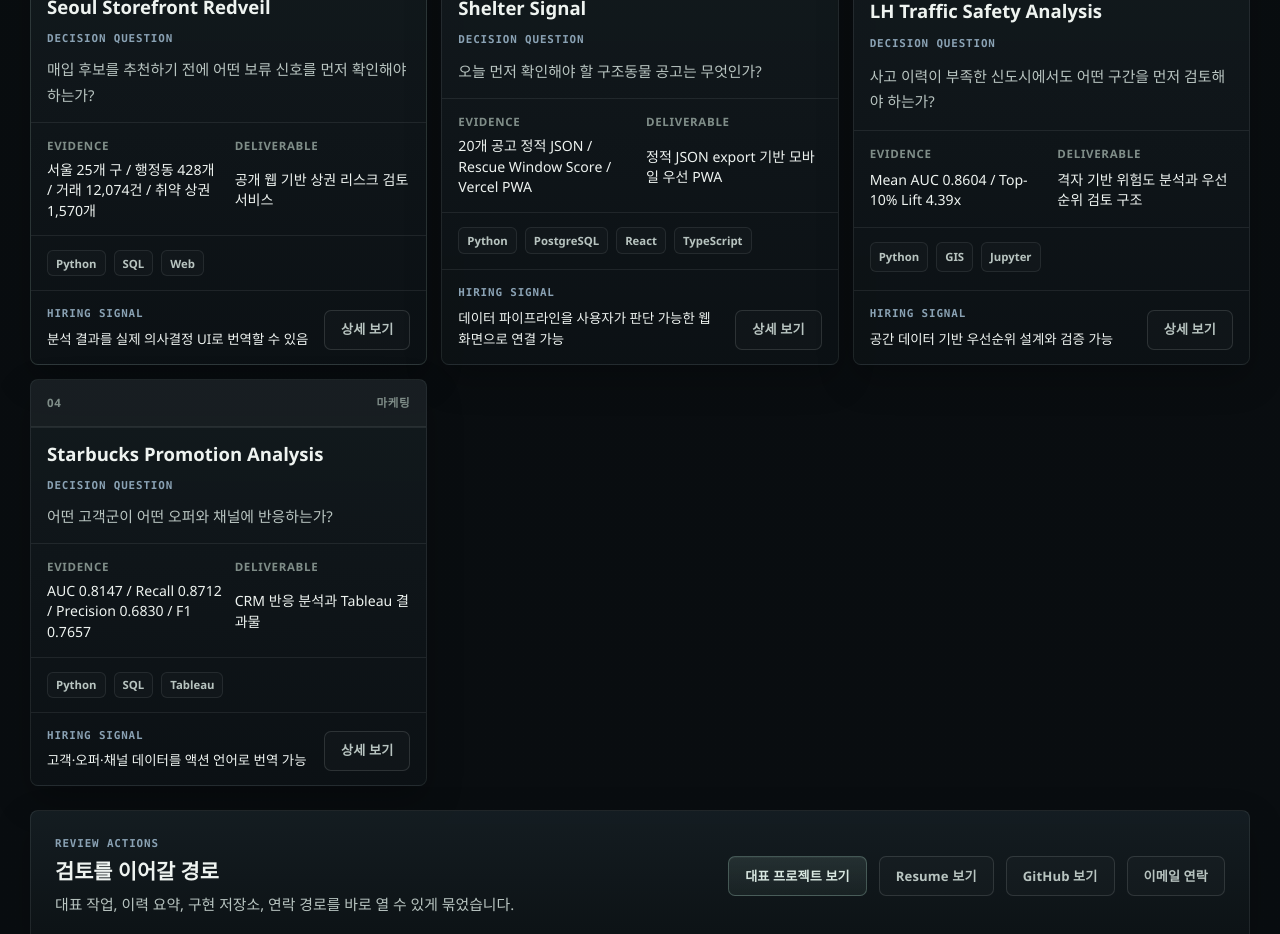
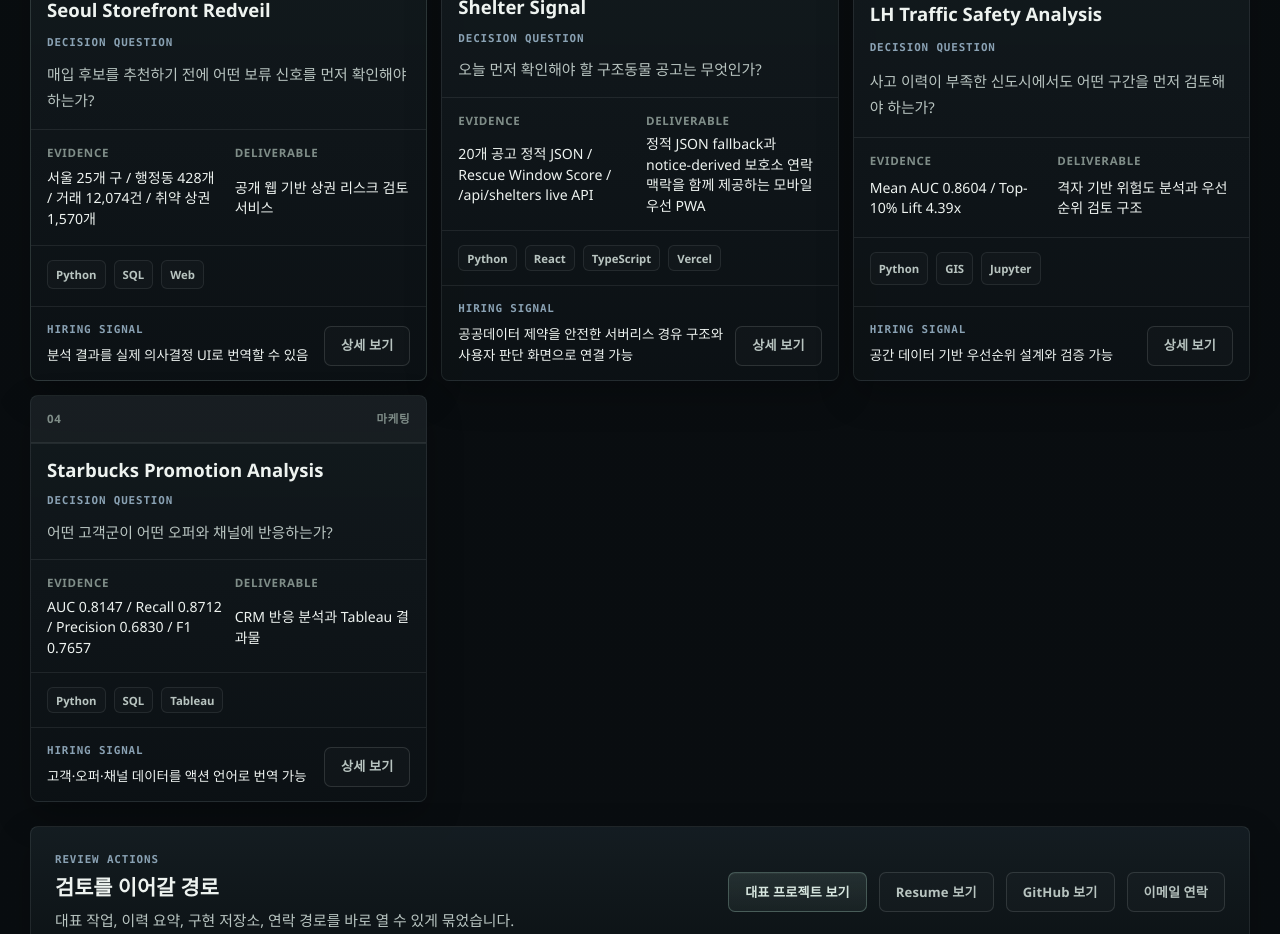
Before and after one commit to dffxonnb-cyber/signal-archive, a Next.js app: page / in a window 1280 px wide. Shown: the part 1440-2374 px from the top of the page. Built offline with nearby package versions, Linux system fonts and the light colour scheme.

Commit message:
docs: update Shelter Signal portfolio entry

```diff
--- a/content/projects.ts
+++ b/content/projects.ts
@@ -277,47 +277,47 @@ export const projects: Project[] = [
     category: "대표 프로젝트",
     primaryDomain: "공공데이터",
     summary:
-      "구조동물 공고의 보호 종료일과 데이터 신호를 기반으로\n우선 확인 공고를 정리하는 공공데이터 PWA입니다.",
+      "공공데이터 구조동물 공고에서 보호소 연락 맥락을 추출해\n우선 확인 공고와 함께 정리하는 PWA입니다.",
     period: "2026",
     format: "개인 프로젝트",
     domains: ["공공데이터", "구조동물", "데이터 파이프라인", "PWA"],
-    role: ["데이터 파이프라인 설계", "SQL 모델링", "PWA 구현"],
+    role: ["데이터 파이프라인 설계", "서버리스 API 연결", "PWA 구현"],
     filterTools: ["Python", "SQL", "React"],
-    cardTools: ["Python", "PostgreSQL", "React", "TypeScript"],
-    stack: ["Python", "PostgreSQL", "SQL", "Vite", "React", "TypeScript", "Vercel"],
+    cardTools: ["Python", "React", "TypeScript", "Vercel"],
+    stack: ["Python", "SQL", "Vite", "React", "TypeScript", "Vercel"],
     problemTypes: ["우선순위 판단", "의사결정 도구"],
-    coreTags: ["Public Data", "PostgreSQL", "SQL", "React", "TypeScript", "PWA", "Vercel"],
-    badges: ["Featured", "Public Data", "PWA", "Static JSON"],
+    coreTags: ["Public Data", "Serverless API", "SQL", "React", "TypeScript", "PWA", "Vercel"],
+    badges: ["Featured", "Public Data", "PWA", "Live API"],
     context:
       "구조동물 공고는 보호 종료일, 지역, 보호소 연락처, 사진 여부가 흩어져 있어 오늘 먼저 확인할 공고를 빠르게 고르기 어렵습니다. 단순 최신순 목록보다 보호 종료 신호를 기준으로 다시 정리하는 화면이 필요했습니다.",
     outcome:
-      "공공 구조동물 데이터를 수집·정제하고, 보호 종료일까지 남은 시간과 데이터 신호를 바탕으로 Rescue Window Score를 계산해 모바일 우선 PWA로 시각화했습니다. 배포 버전은 live backend가 아니라 export된 정적 JSON 데이터를 사용합니다.",
+      "공공 구조동물 데이터를 수집·정제하고, 보호 종료일까지 남은 시간과 데이터 신호를 바탕으로 Rescue Window Score를 계산해 모바일 우선 PWA로 시각화했습니다. V1 배포는 공고 목록과 지역 신호에는 정적 JSON fallback을 유지하고, `/api/shelters` Vercel 서버리스 route로 data.go.kr 구조동물 공고 API를 호출해 보호소 연락 맥락을 제공합니다.",
     supportingLine:
       "보호 종료일까지 남은 시간과 데이터 신호를 기반으로\n먼저 확인할 구조동물 공고를 정리한 PWA",
     review: {
       decisionQuestion: "오늘 먼저 확인해야 할 구조동물 공고는 무엇인가?",
-      myRole: "공공 API 점검, PostgreSQL 파이프라인, SQL summary view, React PWA 구현",
-      evidence: "20개 공고 정적 JSON / Rescue Window Score / Vercel PWA",
-      deliverable: "정적 JSON export 기반 모바일 우선 PWA",
-      hiringSignal: "데이터 파이프라인을 사용자가 판단 가능한 웹 화면으로 연결 가능",
+      myRole: "공공 API 점검, 정적 JSON fallback, Vercel 서버리스 API route, React PWA 구현",
+      evidence: "20개 공고 정적 JSON / Rescue Window Score / /api/shelters live API",
+      deliverable: "정적 JSON fallback과 notice-derived 보호소 연락 맥락을 함께 제공하는 모바일 우선 PWA",
+      hiringSignal: "공공데이터 제약을 안전한 서버리스 경유 구조와 사용자 판단 화면으로 연결 가능",
     },
     decisionMoment: {
       originalQuestion: "구조동물 공고를 어떻게 조회할 것인가?",
       reframedQuestion: "보호 종료가 가까운 공고를 어떻게 먼저 확인하게 만들 것인가?",
       keyEvidence: "공고 종료일, 진행 상태, 사진·연락처 신호를 조합한 Rescue Window Score",
-      finalDeliverable: "static JSON export bridge와 Vite React PWA",
-      proves: "공공데이터 제약을 드러낸 상태로 데이터 제품형 MVP를 끝까지 구성할 수 있음",
+      finalDeliverable: "static JSON fallback, Vercel /api/shelters route, Vite React PWA",
+      proves: "공공데이터 제약을 드러낸 상태로 live API와 fallback을 함께 갖춘 데이터 제품형 MVP를 구성할 수 있음",
     },
     cardBrief: {
       problem:
         "공고 종료일과 보호소 정보가 흩어져 있어 사용자가 우선 확인 공고를 빠르게 고르기 어려움.",
       method:
-        "공공 구조동물 데이터를 수집·정제하고, 보호 종료일까지 남은 시간과 데이터 신호를 바탕으로 Rescue Window Score를 계산함.",
+        "공공 구조동물 데이터를 수집·정제하고, Vercel 서버리스 route에서 data.go.kr 공고 API의 보호소 관련 필드를 안전하게 요약함.",
       output: [
         "Rescue Window Score",
         "정적 JSON export bridge",
+        "notice-derived 보호소 연락 요약",
         "모바일 우선 PWA",
-        "Vercel 배포",
       ],
     },
     metrics: [
@@ -332,7 +332,7 @@ export const projects: Project[] = [
       },
       {
         label: "데이터 구조",
-        value: "PostgreSQL raw rescued animal table, SQL models, summary views 구성",
+        value: "정적 JSON export schema, summary records, API response normalization 구성",
       },
       {
         label: "우선순위 신호",
@@ -340,7 +340,7 @@ export const projects: Project[] = [
       },
       {
         label: "배포 방식",
-        value: "현재 배포 버전은 live backend가 아닌 exported static JSON 데이터를 사용",
+        value: "공고 목록은 exported static JSON을 우선 사용하고, 보호소 연락 맥락은 Vercel /api/shelters route로 조회",
       },
       {
         label: "화면 범위",
@@ -355,26 +355,28 @@ export const projects: Project[] = [
           "보호 종료가 가까운 공고는 시간이 중요한데, 사용자가 매번 전체 목록을 훑는 방식으로는 우선 확인 대상을 놓치기 쉽기 때문입니다.",
       },
       dataMethod: {
-        dataTypes: ["구조동물 공공 API 응답", "mock rescued animal 데이터", "SQL summary view"],
+        dataTypes: ["data.go.kr 구조동물 공고 API 응답", "mock rescued animal 데이터", "정적 JSON fallback"],
         process: [
-          "공공 API 응답을 DB 필드로 정규화하고 raw 테이블 구조를 설계",
-          "SQL model과 summary view에서 Rescue Window Score와 지역별 신호 계산",
-          "앱에서 읽을 수 있도록 정적 JSON으로 export하고 PWA 화면에 연결",
+          "공공 API 응답과 mock 데이터를 앱에서 읽을 수 있는 정적 JSON으로 export",
+          "Rescue Window Score와 지역별 신호를 계산해 공고 우선순위 화면에 연결",
+          "Vercel 서버리스 API route에서 `careNm`, `careTel`, `careAddr`, `orgNm` 필드를 추출하고 dedupe",
         ],
-        metrics: ["보호 종료일까지 남은 일수", "공고 진행 상태", "사진·보호소 연락처·특이사항 신호"],
+        metrics: ["보호 종료일까지 남은 일수", "공고 진행 상태", "사진·보호소 연락처·특이사항 신호", "notice-derived shelter/contact count"],
       },
       limitations: [
-        "현재 배포 버전은 `app/public/data/*.json`으로 export된 정적 JSON 데이터를 사용하며 production live backend가 아닙니다.",
+        "V1의 `/api/shelters`는 전체 공식 보호소 디렉터리가 아니라 구조동물 공고에 포함된 보호소명·전화번호·주소·관할기관 기반의 notice-derived contact summary입니다.",
+        "공고 목록과 지역 신호는 `app/public/data/*.json` 정적 JSON fallback/demo 데이터를 우선 사용합니다.",
+        "현재 V1 live API route에는 별도 database, Supabase, Postgres 연결이 필요하지 않습니다.",
         "실사용자 계정, 저장 persistence, 실시간 알림, email/SMS 자동화는 아직 구현하지 않았습니다.",
         "Rescue Window Score는 공식 위험 점수나 입양 결과 예측 모델이 아니라 내부 우선순위 탐색 신호입니다.",
         "API key와 운영용 비밀값은 저장소와 배포 문서에 포함하지 않았습니다.",
       ],
-      linkNote: "Live Demo에서는 정적 JSON 기반 PWA 화면을 확인할 수 있고, GitHub 저장소에서는 데이터 파이프라인과 export 흐름을 함께 확인할 수 있습니다.",
+      linkNote: "Live Demo에서는 정적 JSON 기반 공고 화면과 Vercel 서버리스 route를 통한 notice-derived 보호소 연락 맥락을 확인할 수 있습니다. API key는 브라우저에 노출하지 않습니다.",
     },
     focusPoints: [
       "공고 목록을 최신순이 아니라 보호 종료 신호 중심의 우선순위 문제로 재정의",
-      "PostgreSQL, SQL model, static JSON export, React PWA를 하나의 검증 가능한 흐름으로 연결",
-      "배포 한계와 데이터 제약을 문서에 명시해 production-ready 서비스처럼 과장하지 않음",
+      "정적 JSON fallback과 Vercel 서버리스 API route를 함께 사용해 배포 환경에서도 안전하게 동작하도록 구성",
+      "보호소 연락 목록을 전체 공식 디렉터리가 아니라 공고 기반 연락 맥락으로 명확히 제한",
     ],
     links: [
       {
@@ -394,21 +396,21 @@ export const projects: Project[] = [
       {
         title: "프로젝트 개요",
         paragraphs: [
-          "Shelter Signal은 구조동물 공고를 단순히 나열하지 않고, 보호 종료일까지 남은 시간과 데이터 신호를 바탕으로 먼저 볼 공고를 정리한 공공데이터 기반 PWA입니다.",
-          "현재 공개 배포는 실시간 backend가 아니라 export된 정적 JSON 데이터를 읽는 방식으로 구성되어 있으며, 포트폴리오용 데이터 제품 MVP의 범위를 명확히 드러냅니다.",
+          "Shelter Signal은 구조동물 공고를 단순히 나열하지 않고, 보호 종료일까지 남은 시간과 데이터 신호를 바탕으로 먼저 볼 공고와 보호소 연락 맥락을 정리한 공공데이터 기반 PWA입니다.",
+          "V1 공개 배포는 공고 목록과 지역 신호에 정적 JSON fallback/demo 데이터를 유지하면서, Vercel 서버리스 API route로 data.go.kr 구조동물 공고 API를 호출해 공고에 포함된 보호소명·전화번호·주소·관할기관 정보를 요약합니다.",
         ],
       },
       {
         title: "접근 방식",
         paragraphs: [
-          "공공 API smoke test와 mock 데이터를 바탕으로 PostgreSQL raw 테이블을 설계하고, SQL model과 summary view에서 Rescue Window Score와 지역별 신호를 만들었습니다.",
-          "그 결과를 static JSON export bridge로 앱에 넘기고, Vite + React + TypeScript PWA에서 홈, 골든타임, 공고 필터, 지역 탐색, 상세 시트 흐름으로 시각화했습니다.",
+          "공공 API smoke test와 mock 데이터를 바탕으로 Rescue Window Score와 지역별 신호를 만들고, 그 결과를 static JSON export bridge로 앱에 넘겼습니다.",
+          "보호소 연락 맥락은 브라우저에서 공공 API를 직접 호출하지 않고 `/api/shelters`가 서버 측 환경 변수로 data.go.kr에 요청한 뒤 `careNm`, `careTel`, `careAddr`, `orgNm`을 dedupe해 전달합니다.",
         ],
       },
       {
         title: "포트폴리오 관점의 의미",
         paragraphs: [
-          "이 프로젝트는 데이터 수집, 모델링, export, 배포 화면까지 이어지는 end-to-end 흐름을 보여주면서도, live backend와 production 운영 기능이 아직 없다는 한계를 숨기지 않는 사례입니다.",
+          "이 프로젝트는 데이터 수집, fallback, 서버리스 API, 배포 화면까지 이어지는 end-to-end 흐름을 보여주면서도, notice-derived shelter/contact context가 전체 공식 보호소 디렉터리가 아니라는 한계를 숨기지 않는 사례입니다.",
         ],
       },
     ],
```
